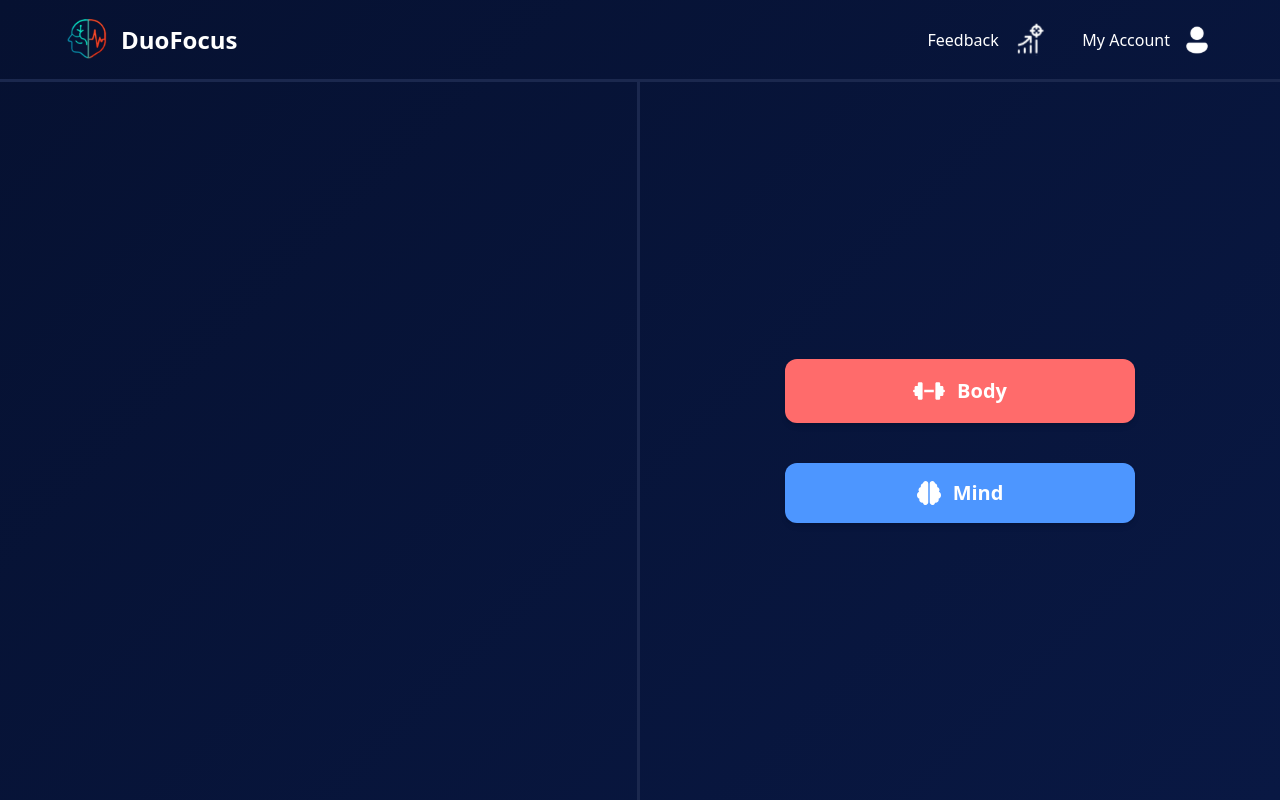
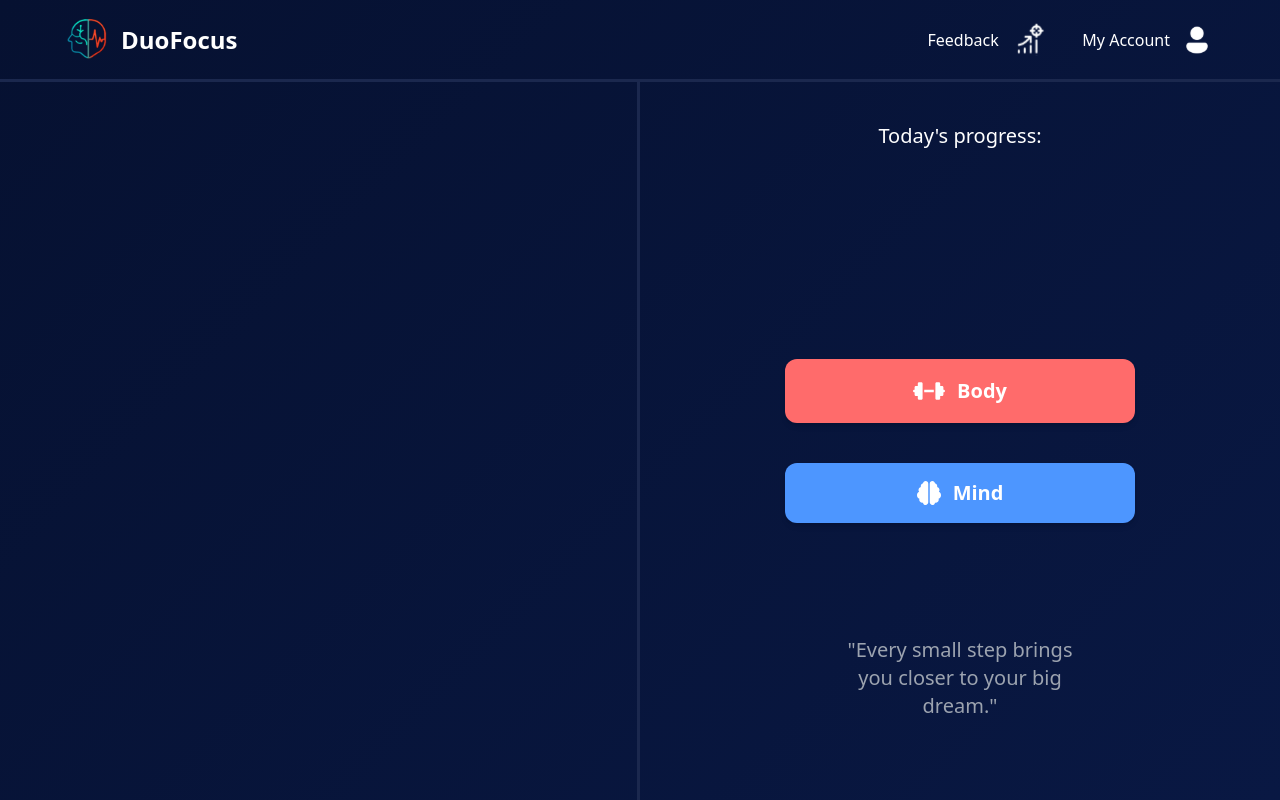
Before and after one commit to rxdrigocrn/duofocus, a Next.js app: page /home in a window 1280 px wide. Built offline with nearby package versions, Linux system fonts and the light colour scheme.

Commit message:
Add: 2 textos na home

```diff
--- a/app/(private)/home/page.jsx
+++ b/app/(private)/home/page.jsx
@@ -8,13 +8,23 @@ const home = () => {
       <Header />
 
       <div className="flex min-h-[calc(100vh-82px)]">
-        <section className="w-1/2 flex justify-center items-center" style={{borderRight: '3px solid #1B284E'}}>
+        <section
+          className="w-1/2 flex justify-center items-center"
+          style={{ borderRight: "3px solid #1B284E" }}
+        ></section>
 
-        </section>
+        <section className="w-1/2 flex justify-center items-center relative">
 
-        <section className="w-1/2 flex justify-center items-center">
+          <div className="absolute top-10">
+            <h3 className="text-white text-xl">Today's progress:</h3>
+          </div>
+
           <div className="flex flex-col gap-10">
-            <Button text="Body" icon="/bodyWhite.svg" bgColor="bg-[#FF6B6B]" />
+            <Button
+              text="Body"
+              icon="/bodyWhite.svg"
+              bgColor="bg-[#FF6B6B]"
+              />
 
             <Button
               text="Mind"
@@ -23,6 +33,11 @@ const home = () => {
               iconSize="w-6 h-6"
             />
           </div>
+
+          <div className="absolute bottom-20 max-w-[250px]">
+            <h3 className="text-[#9CA3AF] text-xl text-center">"Every small step brings you closer to your big dream."</h3>
+          </div>
+
         </section>
       </div>
     </div>
```
